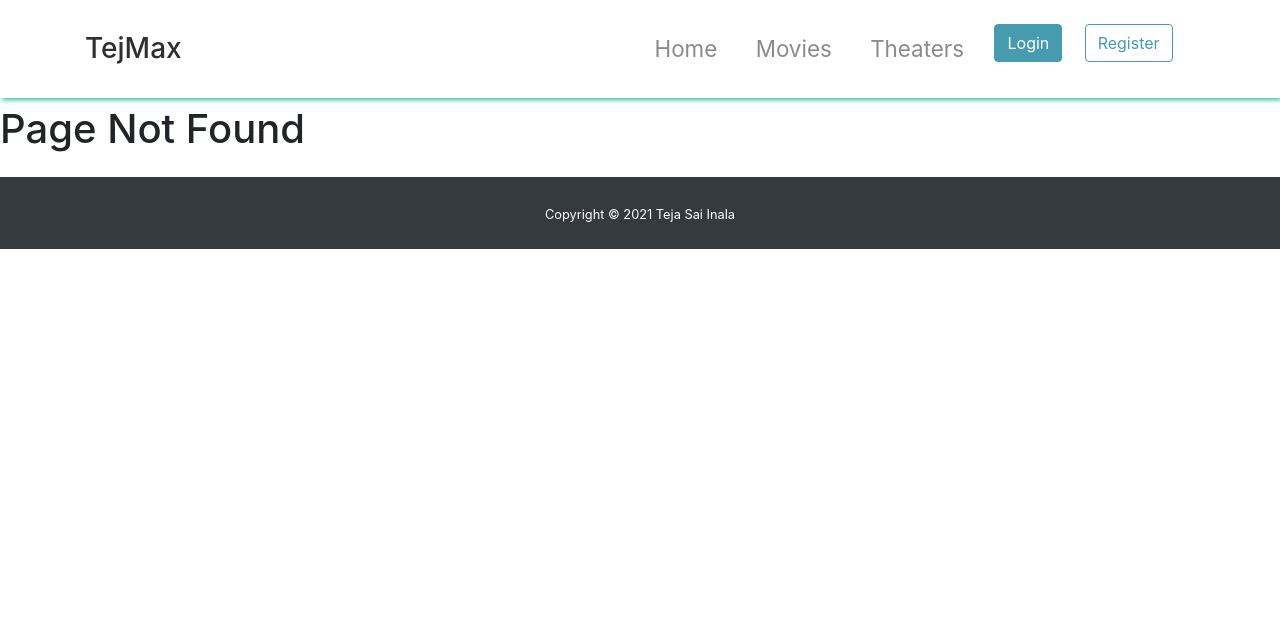
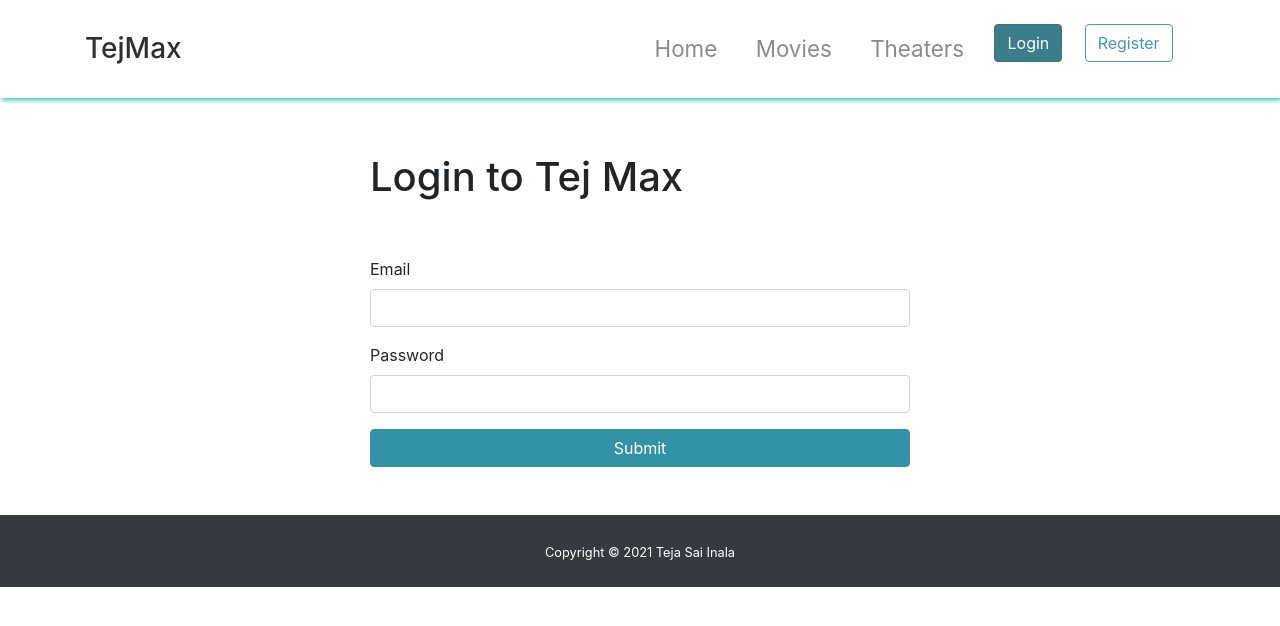
Before and after one commit to prahladinala/tejmax, a React (Create React App) app: page /signin in a window 1280 px wide. Before the commit this address had no page. Shown: the top 626 px of the page. Built offline with nearby package versions, Linux system fonts and the light colour scheme.

Commit message:
Signin Function Working at /signin

```diff
--- a/src/App.js
+++ b/src/App.js
@@ -11,6 +11,7 @@ import NotFound from './components/NotFound'
 import SingleMovie from './components/SingleMovie'
 import Cart from './components/Cart'
 import Signup from './components/Signup'
+import Signin from './components/Signin'
 function App() {
   return (
     <BrowserRouter>
@@ -23,6 +24,7 @@ function App() {
         <Route component={SingleMovie} path='/movie/:id' />
         <Route component={Cart} path='/cart' />
         <Route component={Signup} path='/signup' />
+        <Route component={Signin} path='/signin' />
         <Route component={NotFound} />
       </Switch>
       <LoginPopup />
--- a/src/components/Navbar.js
+++ b/src/components/Navbar.js
@@ -51,7 +51,7 @@ export default function NavBar() {
                 Theaters
               </NavLink>
             </li>
-            <li className='nav-item'>
+            {/* <li className='nav-item'>
               <button
                 type='button'
                 className='btn btn-primary my-auto'
@@ -60,12 +60,19 @@ export default function NavBar() {
               >
                 Login
               </button>
+            </li> */}
+            <li className='nav-item'>
+              <NavLink
+                to='/signin'
+                className='btn btn-primary my-auto'
+              >
+                Login
+              </NavLink>
             </li>
             <li className='nav-item'>
               <NavLink
                 to='/signup'
                 className='btn btn-outline-primary my-auto'
-
               >
                 Register
               </NavLink>
--- /dev/null
+++ b/src/components/Signin.js
@@ -0,0 +1,125 @@
+import React, { useState } from "react";
+import { Link, Redirect } from "react-router-dom";
+
+import { signin, authenticate, isAutheticated } from "../auth/index";
+
+const Signin = () => {
+    const [values, setValues] = useState({
+        email: "",
+        password: "",
+        error: "",
+        loading: false,
+        didRedirect: false
+    });
+
+    const { email, password, error, loading, didRedirect } = values;
+    const { user } = isAutheticated();
+
+    const handleChange = name => event => {
+        setValues({ ...values, error: false, [name]: event.target.value });
+    };
+
+    const onSubmit = event => {
+        event.preventDefault();
+        setValues({ ...values, error: false, loading: true });
+        signin({ email, password })
+            .then(data => {
+                if (data.error) {
+                    setValues({ ...values, error: data.error, loading: false });
+                } else {
+                    authenticate(data, () => {
+                        setValues({
+                            ...values,
+                            didRedirect: true
+                        });
+                    });
+                }
+            })
+            .catch(console.log("signin request failed"));
+    };
+
+    const performRedirect = () => {
+        //TODO: do a redirect here
+        if (didRedirect) {
+            if (user && user.role === 1) {
+                return <p>redirect to admin</p>;
+            } else {
+                return <p>redirect to user dashboard</p>;
+            }
+        }
+        if (isAutheticated()) {
+            return <Redirect to="/" />;
+        }
+    };
+
+    const loadingMessage = () => {
+        return (
+            loading && (
+                <div className="alert alert-info">
+                    <h2>Loading...</h2>
+                </div>
+            )
+        );
+    };
+
+    const errorMessage = () => {
+        return (
+            <div className="row">
+                <div className="col-md-6 offset-sm-3 text-left">
+                    <div
+                        className="alert alert-danger"
+                        style={{ display: error ? "" : "none" }}
+                    >
+                        {error}
+                    </div>
+                </div>
+            </div>
+        );
+    };
+    const signInForm = () => {
+        return (
+            <div className="row">
+                <div className="col-md-6 offset-sm-3 text-left">
+                    <h1 className="py-5">Login to Tej Max</h1>
+                    <form>
+                        <div className="form-group">
+                            <label >Email</label>
+                            <input
+                                onChange={handleChange("email")}
+                                value={email}
+                                className="form-control"
+                                type="email"
+                            />
+                        </div>
+
+                        <div className="form-group">
+                            <label>Password</label>
+                            <input
+                                onChange={handleChange("password")}
+                                value={password}
+                                className="form-control"
+                                type="password"
+                            />
+                        </div>
+                        <button onClick={onSubmit} className="btn btn-primary btn-block">
+                            Submit
+                </button>
+                    </form>
+                </div>
+            </div>
+        );
+    };
+
+
+    return (
+        <div className="container">
+            {loadingMessage()}
+            {errorMessage()}
+            {signInForm()}
+            {performRedirect()}
+            <p className="text-white text-center">{JSON.stringify(values)}</p>
+        </div>
+    );
+};
+
+export default Signin;
--- a/src/components/Signup.js
+++ b/src/components/Signup.js
@@ -82,7 +82,7 @@ const Signup = () => {
                         className="alert alert-success"
                         style={{ display: success ? "" : "none" }}
                     >
-                        New account was created successfully. Please{" "}
+                        New account was created successfully. Please
                         <Link to="/signin">Login Here</Link>
                     </div>
                 </div>
```
